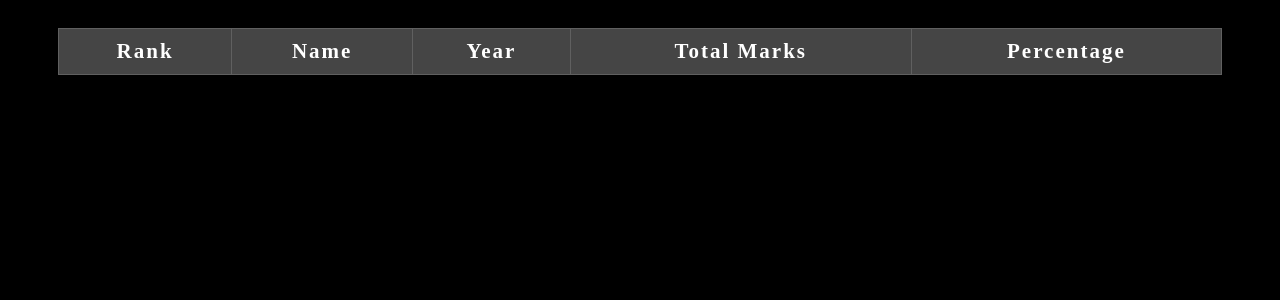
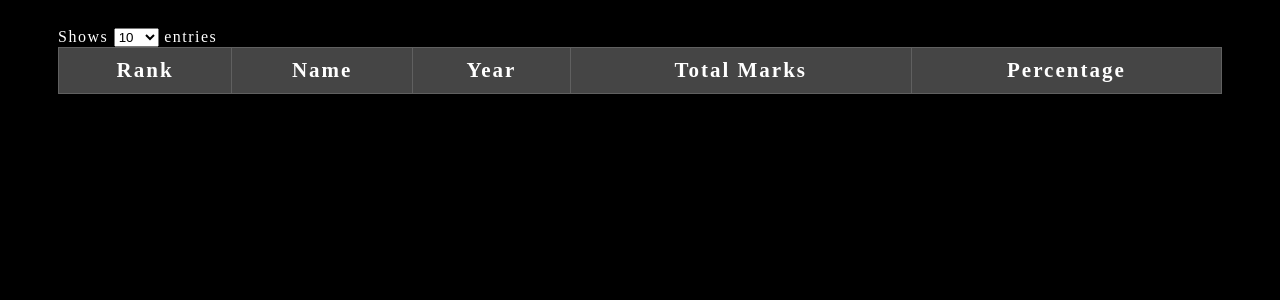
Before and after one commit to ChesterLen/JavaScript-pagination, a Django app: page / in a window 1280 px wide. Shown: the top 300 px of the page. Run offline with Django 5.2, Linux system fonts and the light colour scheme; data that the repository does not hold is empty.

Commit message:
Write HTML for entries show

```diff
--- a/static/js/pagination.js
+++ b/static/js/pagination.js
@@ -115,3 +115,9 @@ function previous() {
         highLightIndexButton();
     }
 }
+
+
+function indexPagination(index) {
+    currentIndex = parseInt(index);
+    highLightIndexButton();
+}
--- a/templates/index.html
+++ b/templates/index.html
@@ -11,6 +11,18 @@
 <body>
 
 <div class="table">
+    <div class="tab_head_container">
+        <div class="page_limit">
+            <span>Shows </span>
+            <select id="table_size">
+                <option value="10">10</option>
+                <option value="20">20</option>
+                <option value="50">50</option>
+                <option value="100">100</option>
+            </select>
+            <span> entries</span>
+        </div>
+    </div>
     <table>
         <thead>
         <tr>
```
